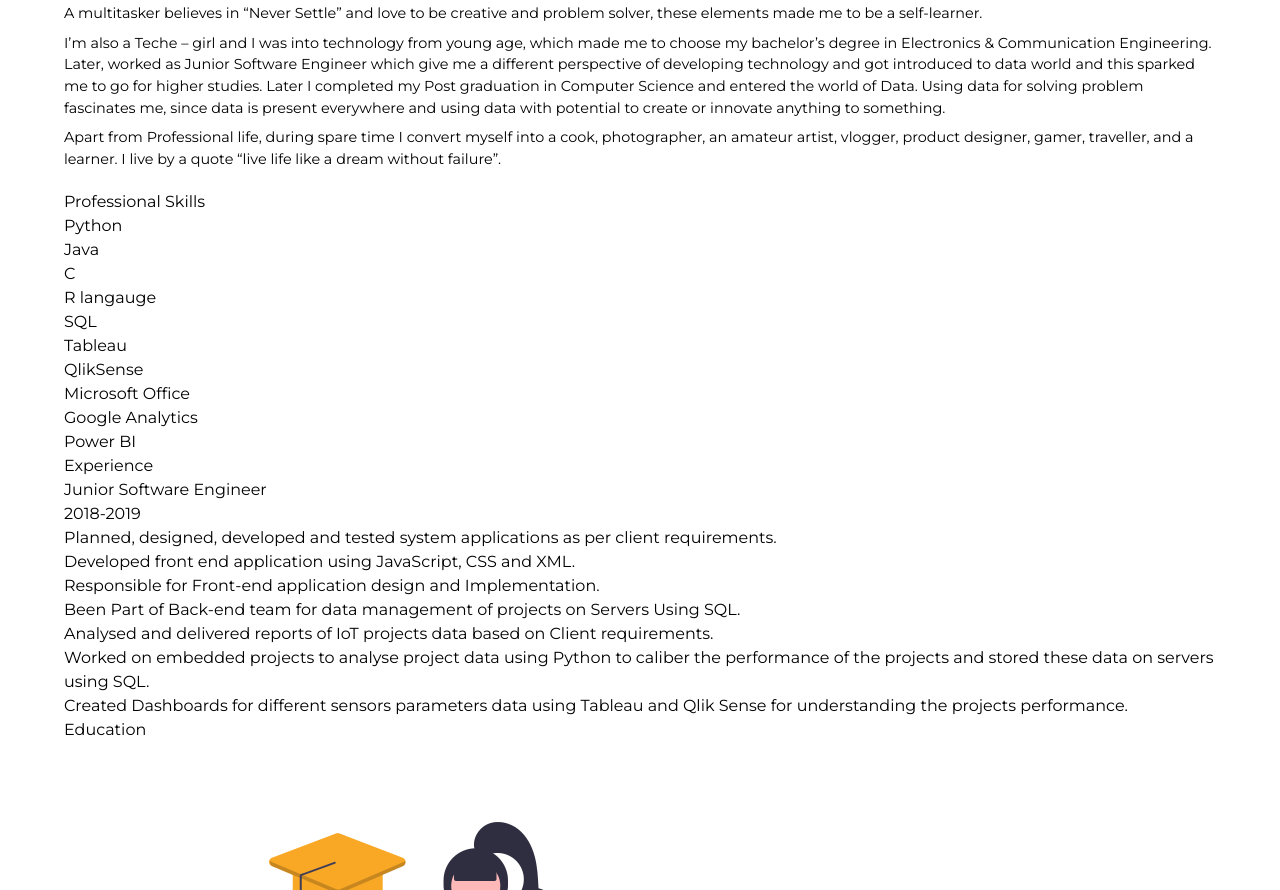
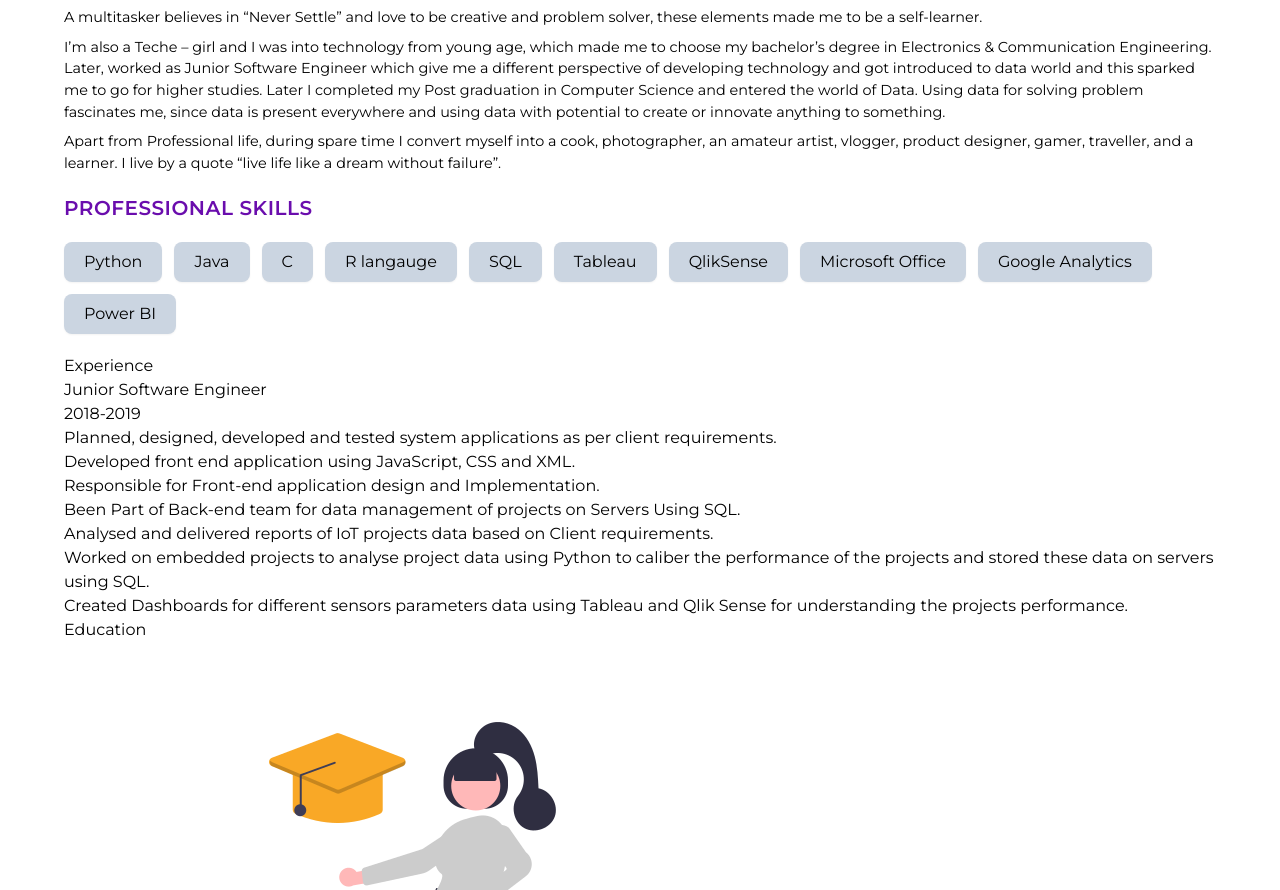
Before and after one commit to shivaprakash-sudo/sowmya-portfolio, a website: page index.html in a window 1280 px wide. Shown: the part 1211-2101 px from the top of the page. Drawn offline with Linux system fonts and the light colour scheme.

Commit message:
add styles to skills section

```diff
--- a/index.html
+++ b/index.html
@@ -82,7 +82,7 @@
       </nav>
     </header>
     <main>
-      <section class="max-w-[90%] mx-auto pb-5">
+      <section class="max-w-[90%] mx-auto mb-5">
         <div class="flex flex-col items-center gap-5">
           <div>
             <img
@@ -118,8 +118,10 @@
           </div>
         </div>
       </section>
-      <section id="about" class="max-w-[90%] mx-auto pb-5">
-        <h2 class="uppercase font-semibold text-primary-purple tracking-wide">
+      <section id="about" class="max-w-[90%] mx-auto mb-5">
+        <h2
+          class="uppercase font-semibold text-xl text-primary-purple tracking-wide"
+        >
           my story
         </h2>
         <article>
@@ -153,19 +155,29 @@
           </div>
         </article>
       </section>
-      <section class="max-w-[90%] mx-auto">
-        <h2>Professional Skills</h2>
-        <ul>
-          <li>Python</li>
-          <li>Java</li>
-          <li>C</li>
-          <li>R langauge</li>
-          <li>SQL</li>
-          <li>Tableau</li>
-          <li>QlikSense</li>
-          <li>Microsoft Office</li>
-          <li>Google Analytics</li>
-          <li>Power BI</li>
+      <section class="max-w-[90%] mx-auto grid gap-5 mb-5">
+        <h2
+          class="uppercase font-semibold text-xl text-primary-purple tracking-wide"
+        >
+          Professional Skills
+        </h2>
+        <ul class="flex flex-wrap gap-3">
+          <li class="px-5 py-2 rounded-lg bg-slate-300 shadow-sm">Python</li>
+          <li class="px-5 py-2 rounded-lg bg-slate-300 shadow-sm">Java</li>
+          <li class="px-5 py-2 rounded-lg bg-slate-300 shadow-sm">C</li>
+          <li class="px-5 py-2 rounded-lg bg-slate-300 shadow-sm">
+            R langauge
+          </li>
+          <li class="px-5 py-2 rounded-lg bg-slate-300 shadow-sm">SQL</li>
+          <li class="px-5 py-2 rounded-lg bg-slate-300 shadow-sm">Tableau</li>
+          <li class="px-5 py-2 rounded-lg bg-slate-300 shadow-sm">QlikSense</li>
+          <li class="px-5 py-2 rounded-lg bg-slate-300 shadow-sm">
+            Microsoft Office
+          </li>
+          <li class="px-5 py-2 rounded-lg bg-slate-300 shadow-sm">
+            Google Analytics
+          </li>
+          <li class="px-5 py-2 rounded-lg bg-slate-300 shadow-sm">Power BI</li>
         </ul>
       </section>
       <section id="experiences" class="max-w-[90%] mx-auto">
```
Also changed, not shown: styles/styles.css.
